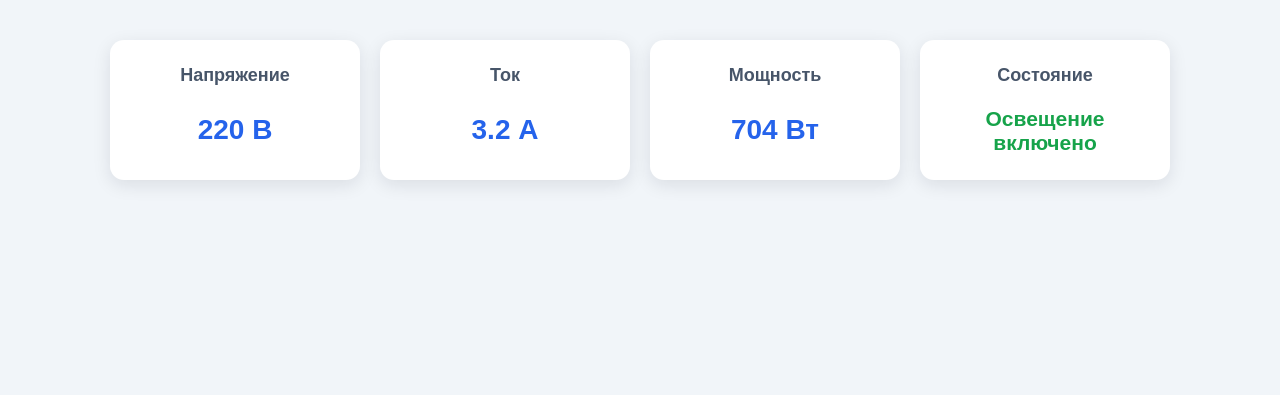
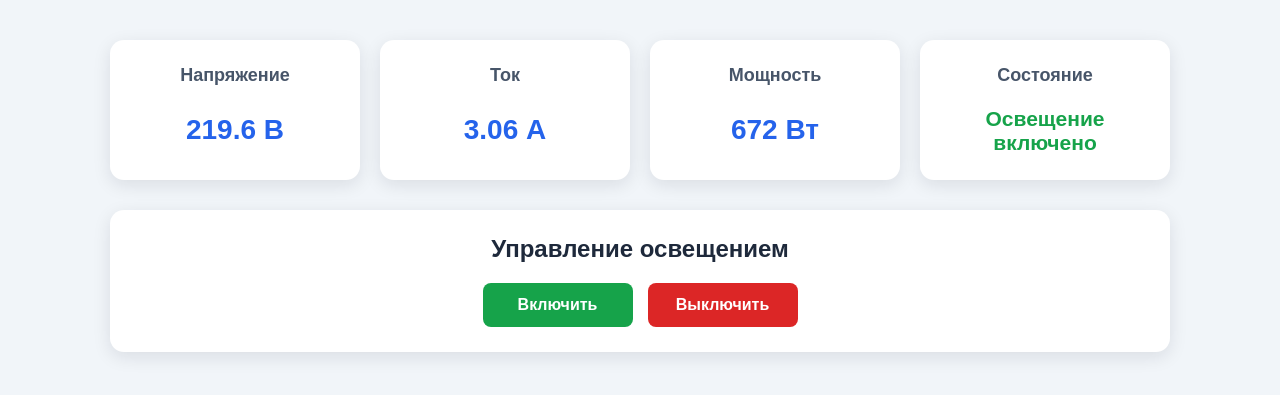
Before and after one commit to Dinara-Zhukenova/research-web-app, a Flask app: page / in a window 1280 px wide. Shown: the part 135-530 px from the top of the page. Run offline with Flask 3, Linux system fonts and the light colour scheme.

Commit message:
Add lighting control and sensor simulation

```diff
--- a/app.py
+++ b/app.py
@@ -1,6 +1,9 @@
-from flask import Flask, render_template
+from flask import Flask, render_template, jsonify
+import random
 
 app = Flask(__name__)
+
+lighting_on = True
 
 
 @app.route("/")
@@ -8,5 +11,38 @@ def home():
     return render_template("index.html")
 
 
+@app.route("/api/data")
+def get_data():
+    voltage = round(random.uniform(218, 223), 1)
+
+    if lighting_on:
+        current = round(random.uniform(3.0, 3.4), 2)
+        power = round(voltage * current, 1)
+    else:
+        current = 0
+        power = 0
+
+    return jsonify({
+        "voltage": voltage,
+        "current": current,
+        "power": power,
+        "lighting_on": lighting_on
+    })
+
+
+@app.route("/api/light/on", methods=["POST"])
+def turn_on():
+    global lighting_on
+    lighting_on = True
+    return jsonify({"lighting_on": lighting_on})
+
+
+@app.route("/api/light/off", methods=["POST"])
+def turn_off():
+    global lighting_on
+    lighting_on = False
+    return jsonify({"lighting_on": lighting_on})
+
+
 if __name__ == "__main__":
     app.run(host="0.0.0.0", port=5000, debug=True)
--- a/static/style.css
+++ b/static/style.css
@@ -61,3 +61,55 @@ main {
     color: #16a34a;
     font-size: 21px;
 }
+.control-panel {
+    margin-top: 30px;
+    padding: 25px;
+    text-align: center;
+    background: white;
+    border-radius: 14px;
+    box-shadow: 0 5px 18px rgba(15, 23, 42, 0.1);
+}
+
+.control-panel h2 {
+    margin-top: 0;
+}
+
+.buttons {
+    display: flex;
+    justify-content: center;
+    gap: 15px;
+    flex-wrap: wrap;
+}
+
+.buttons button {
+    min-width: 150px;
+    padding: 13px 25px;
+    border: none;
+    border-radius: 8px;
+    color: white;
+    font-size: 16px;
+    font-weight: bold;
+    cursor: pointer;
+    transition: transform 0.2s, opacity 0.2s;
+}
+
+.buttons button:hover {
+    transform: translateY(-2px);
+    opacity: 0.9;
+}
+
+.button-on {
+    background: #16a34a;
+}
+
+.button-off {
+    background: #dc2626;
+}
+
+.status-on {
+    color: #16a34a;
+}
+
+.status-off {
+    color: #dc2626;
+}
--- a/templates/index.html
+++ b/templates/index.html
@@ -3,10 +3,13 @@
 <head>
     <meta charset="UTF-8">
     <meta name="viewport" content="width=device-width, initial-scale=1.0">
+
     <title>IoT Lighting Control</title>
+
     <link rel="stylesheet"
           href="{{ url_for('static', filename='style.css') }}">
 </head>
+
 <body>
     <header>
         <h1>Интеллектуальная система управления освещением</h1>
@@ -17,24 +20,48 @@
         <section class="cards">
             <div class="card">
                 <h2>Напряжение</h2>
-                <p class="value">220 В</p>
+                <p class="value">
+                    <span id="voltage">—</span> В
+                </p>
             </div>
 
             <div class="card">
                 <h2>Ток</h2>
-                <p class="value">3.2 А</p>
+                <p class="value">
+                    <span id="current">—</span> А
+                </p>
             </div>
 
             <div class="card">
                 <h2>Мощность</h2>
-                <p class="value">704 Вт</p>
+                <p class="value">
+                    <span id="power">—</span> Вт
+                </p>
             </div>
 
             <div class="card">
                 <h2>Состояние</h2>
-                <p class="value status">Освещение включено</p>
+                <p id="status" class="value status">
+                    Получение данных...
+                </p>
+            </div>
+        </section>
+
+        <section class="control-panel">
+            <h2>Управление освещением</h2>
+
+            <div class="buttons">
+                <button class="button-on" onclick="turnLight('on')">
+                    Включить
+                </button>
+
+                <button class="button-off" onclick="turnLight('off')">
+                    Выключить
+                </button>
             </div>
         </section>
     </main>
+
+    <script src="{{ url_for('static', filename='script.js') }}"></script>
 </body>
 </html>
```
Also changed, not shown: static/script.js (added, +41 -0 lines).
